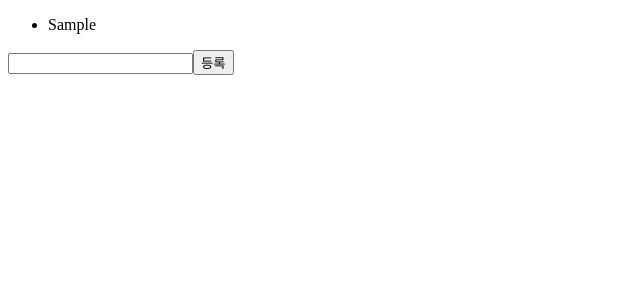
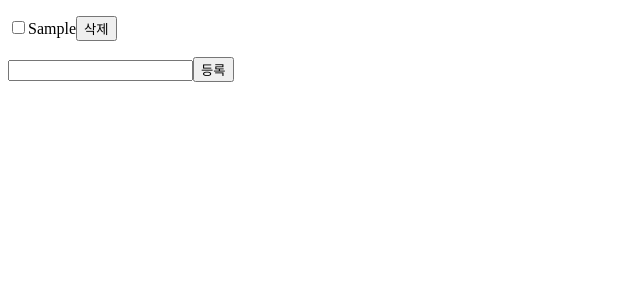
Before and after one commit to mangmuse/tdl, a React (Vite) app: page / in a window 1280 px wide. Both pictures are taken after typing "Sample" into the empty fields and a click on the button "등록". Shown: the top 300 px of the page, without its empty margins (0-640 px from the left). Built offline with nearby package versions, Linux system fonts and the light colour scheme.

Commit message:
add update,delete feature

```diff
--- a/src/components/AddTodoForm/AddTodoForm.jsx
+++ b/src/components/AddTodoForm/AddTodoForm.jsx
@@ -6,7 +6,7 @@
   const handleSubmit = (e) => {
     e.preventDefault();
     if (text.trim() !== "") {
-      onAdd({ id: uuid, text, status: "pending" });
+      onAdd({ id: uuid(), text, status: "pending" });
       setText("");
     }
   };
--- /dev/null
+++ b/src/components/Todo/Todo.jsx
@@ -0,0 +1,24 @@
+import React from "react";
+
+export default function Todo({ todo, onUpdate, onDelete }) {
+  const { id, status, text } = todo;
+  const handleChange = (e) => {
+    const status = e.target.checked ? "completed" : "pending";
+    onUpdate({ ...todo, status });
+  };
+  const handleDelete = () => onDelete(todo);
+  return (
+    <li>
+      <input
+        onChange={handleChange}
+        id={id}
+        type="checkbox"
+        checked={status === "completed"}
+      />
+      <label htmlFor={id} type="text">
+        {text}
+      </label>
+      <button onClick={handleDelete}>삭제</button>
+    </li>
+  );
+}
--- a/src/components/TodoList/TodoList.jsx
+++ b/src/components/TodoList/TodoList.jsx
@@ -1,15 +1,28 @@
 import React, { useState } from "react";
 import AddTodoForm from "../AddTodoForm/AddTodoForm";
+import Todo from "../Todo/Todo";
 
 export default function TodoList() {
   const [todos, setTodos] = useState([]);
+
   const handleAdd = (newTodo) => setTodos((prev) => [...prev, newTodo]);
+  const handleUpdate = (updated) =>
+    setTodos((todos) =>
+      todos.map((todo) => (updated.id === todo.id ? updated : todo))
+    );
+  const handleDelete = (toBeDeleted) =>
+    setTodos((todos) => todos.filter((todo) => toBeDeleted.id !== todo.id));
   return (
     <section>
       <div>
         <ul>
           {todos.map((todo) => (
-            <li key={todo.id}>{todo.text}</li>
+            <Todo
+              key={todo.id}
+              todo={todo}
+              onUpdate={handleUpdate}
+              onDelete={handleDelete}
+            />
           ))}
         </ul>
         <ul></ul>
--- a/src/index.css
+++ b/src/index.css
@@ -1,2 +1,7 @@
 :root {
 }
+
+ul {
+  list-style: none;
+  padding: 0;
+}
```
